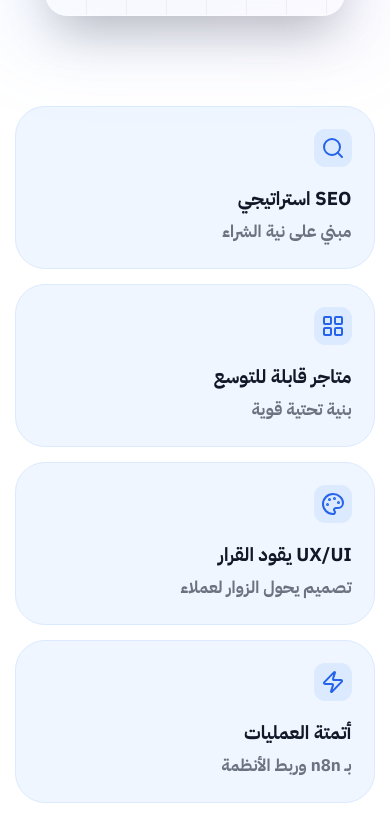
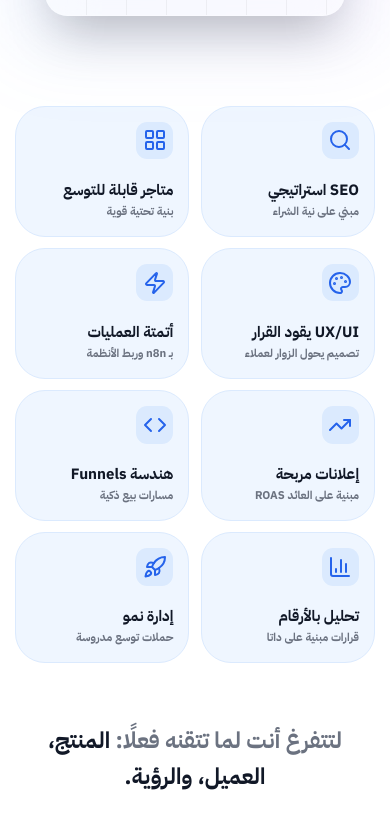
Before and after one commit to mohamedlahlah/asdwww, a React (Vite) app: page / in a window 390 px wide. Shown: the part 3378-4196 px from the top of the page. Built offline with nearby package versions, Linux system fonts and the light colour scheme.

Commit message:
Update Home page solutions grid to display 2 columns on mobile and adjust card proportions

```diff
--- a/pages/Home.tsx
+++ b/pages/Home.tsx
@@ -133,7 +133,7 @@ const Home = () => {
                     </div>
 
                     {/* Grid Items (8 Cards) */}
-                    <div className="grid grid-cols-1 md:grid-cols-2 lg:grid-cols-4 gap-4 md:gap-6">
+                    <div className="grid grid-cols-2 lg:grid-cols-4 gap-3 md:gap-6">
                         {[
                             { title: "SEO استراتيجي", desc: "مبني على نية الشراء", icon: <Search size={24} /> },
                             { title: "متاجر قابلة للتوسع", desc: "بنية تحتية قوية", icon: <LayoutGrid size={24} /> },
@@ -144,12 +144,12 @@ const Home = () => {
                             { title: "تحليل بالأرقام", desc: "قرارات مبنية على داتا", icon: <BarChart3 size={24} /> },
                             { title: "إدارة نمو", desc: "حملات توسع مدروسة", icon: <Rocket size={24} /> }
                         ].map((item, i) => (
-                            <div key={i} className="bento-card p-6 md:p-8 bg-blue-50 dark:bg-blue-900/5 border-blue-100 dark:border-blue-500/10 hover:border-blue-500/30 group hover:-translate-y-1 transition-transform">
+                            <div key={i} className="bento-card p-4 md:p-6 lg:p-8 bg-blue-50 dark:bg-blue-900/5 border-blue-100 dark:border-blue-500/10 hover:border-blue-500/30 group hover:-translate-y-1 transition-transform">
                                 <div className="w-10 h-10 bg-blue-100 dark:bg-blue-500/20 rounded-xl flex items-center justify-center mb-6 text-blue-600 dark:text-blue-400 group-hover:scale-110 transition-transform">
                                     {item.icon}
                                 </div>
-                                <h3 className="text-xl lg:text-2xl font-black text-gray-900 dark:text-white mb-2">{item.title}</h3>
-                                <p className="text-lg lg:text-xl text-gray-500 dark:text-gray-400 font-bold">{item.desc}</p>
+                                <h3 className="text-base md:text-xl lg:text-2xl font-black text-gray-900 dark:text-white mb-1 md:mb-2 leading-tight">{item.title}</h3>
+                                <p className="text-xs md:text-lg lg:text-xl text-gray-500 dark:text-gray-400 font-bold">{item.desc}</p>
                             </div>
                         ))}
                     </div>
```
